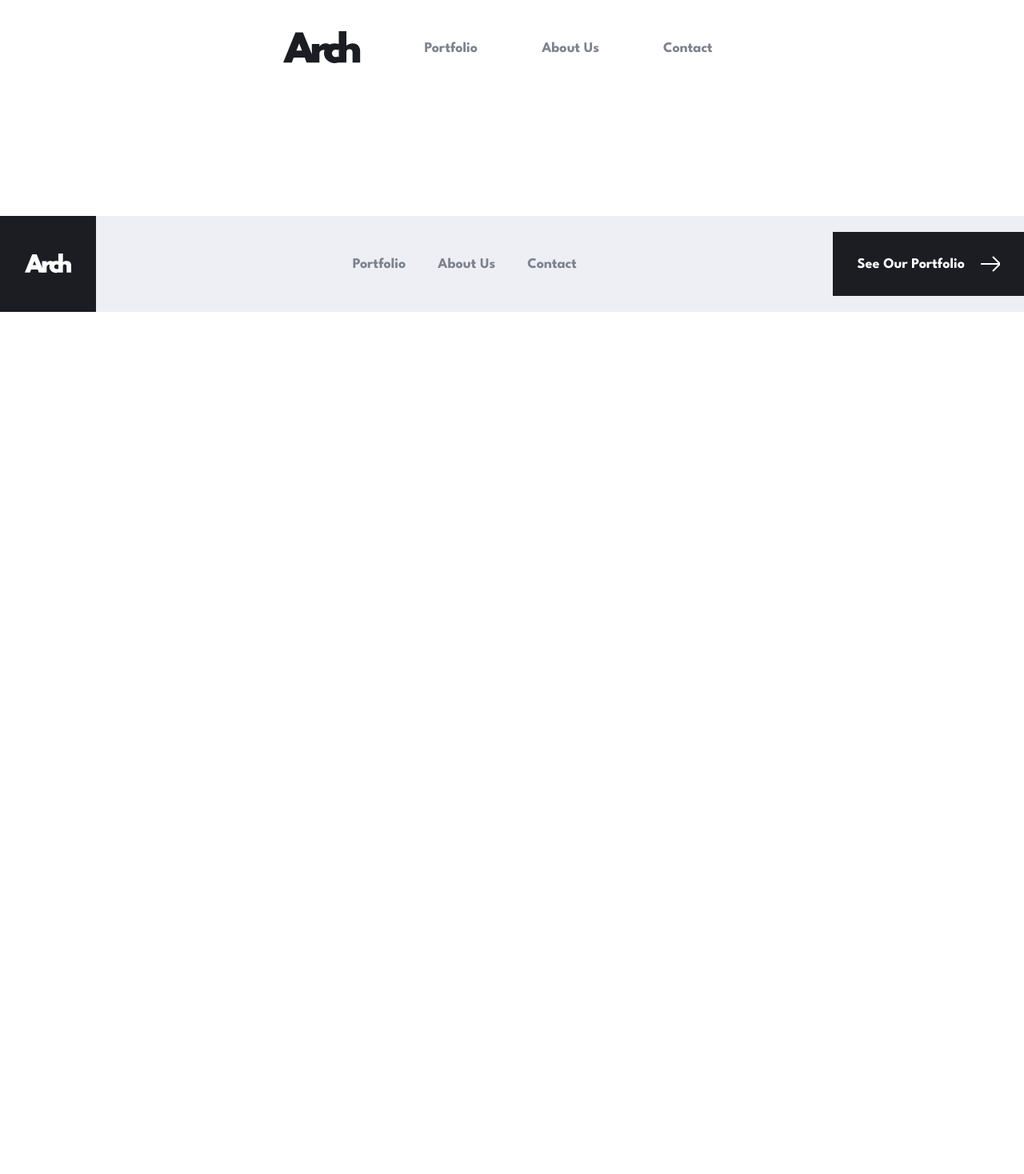
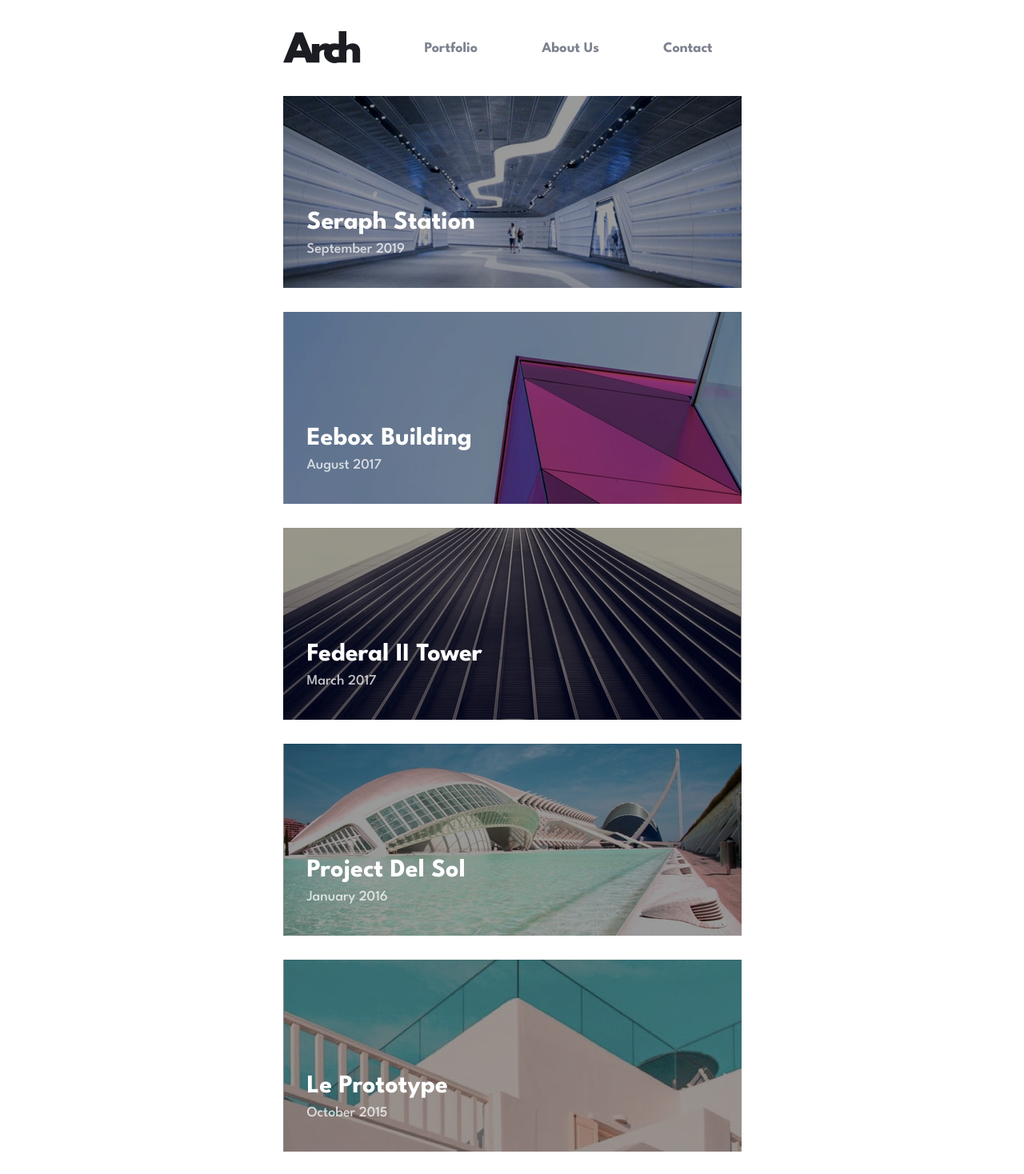
Before and after one commit to GarnerCode/arch, a Nuxt app: page /portfolio in a window 1280 px wide. Shown: the top 1468 px of the page at 80% size. Before the commit the page ends 800 px from the top, so only its background shows below. Built offline with nearby package versions, Linux system fonts and the light colour scheme.

Commit message:
Completed Portfolio page

```diff
--- a/const/portfolioData.ts
+++ b/const/portfolioData.ts
@@ -3,61 +3,121 @@ export const portfolioData = [
         title: 'Seraph Station',
         date: 'September 2019',
         description: 'The Seraph Station project challenged us to design a unique station that would transport people through time. The result is a fresh and futuristic model inspired by space stations.',
+        image: {
+            mobile: 'assets/portfolio/mobile/image-seraph.jpg',
+            tablet: 'assets/portfolio/tablet/image-seraph.jpg',
+            desktop: 'assets/portfolio/desktop/image-seraph.jpg',
+        }
     },
     {
         title: 'Eebox Building',
         date: 'August 2017',
         description: '',
+        image: {
+            mobile: 'assets/portfolio/mobile/image-eebox.jpg',
+            tablet: 'assets/portfolio/tablet/image-eebox.jpg',
+            desktop: 'assets/portfolio/desktop/image-eebox.jpg',
+        }
     },
     {
         title: 'Federal II Tower',
         date: 'March 2017',
         description: 'A sequel theme project for a tower originally built in the 1800s. We achieved this with a striking look of brutal minimalism with modern touches.',
+        image: {
+            mobile: 'assets/portfolio/mobile/image-federal.jpg',
+            tablet: 'assets/portfolio/tablet/image-federal.jpg',
+            desktop: 'assets/portfolio/desktop/image-federal.jpg',
+        }
     },
     {
         title: 'Project Del Sol',
         date: 'January 2016',
         description: '',
+        image: {
+            mobile: 'assets/portfolio/mobile/image-del-sol.jpg',
+            tablet: 'assets/portfolio/tablet/image-del-sol.jpg',
+            desktop: 'assets/portfolio/desktop/image-del-sol.jpg',
+        }
     },
     {
         title: 'Le Prototype',
         date: 'October 2015',
         description: '',
+        image: {
+            mobile: 'assets/portfolio/mobile/image-prototype.jpg',
+            tablet: 'assets/portfolio/tablet/image-prototype.jpg',
+            desktop: 'assets/portfolio/desktop/image-prototype.jpg',
+        }
     },
     {
         title: '228B Tower',
         date: 'April 2015',
         description: '',
+        image: {
+            mobile: 'assets/portfolio/mobile/image-228b.jpg',
+            tablet: 'assets/portfolio/tablet/image-228b.jpg',
+            desktop: 'assets/portfolio/desktop/image-228b.jpg',
+        }
     },
     {
         title: 'Grand Edelweiss Hotel',
         date: 'December 2013',
         description: '',
+        image: {
+            mobile: 'assets/portfolio/mobile/image-edelweiss.jpg',
+            tablet: 'assets/portfolio/tablet/image-edelweiss.jpg',
+            desktop: 'assets/portfolio/desktop/image-edelweiss.jpg',
+        }
     },
     {
         title: 'Netcry Tower',
         date: 'August 2012',
         description: '',
+        image: {
+            mobile: 'assets/portfolio/mobile/image-netcry.jpg',
+            tablet: 'assets/portfolio/tablet/image-netcry.jpg',
+            desktop: 'assets/portfolio/desktop/image-netcry.jpg',
+        }
     },
     {
         title: 'Hypers',
         date: 'January 2012',
         description: '',
+        image: {
+            mobile: 'assets/portfolio/mobile/image-hypers.jpg',
+            tablet: 'assets/portfolio/tablet/image-hypers.jpg',
+            desktop: 'assets/portfolio/desktop/image-hypers.jpg',
+        }
     },
     {
         title: 'SXIV Tower',
         date: 'March 2011',
         description: '',
+        image: {
+            mobile: 'assets/portfolio/mobile/image-sxiv.jpg',
+            tablet: 'assets/portfolio/tablet/image-sxiv.jpg',
+            desktop: 'assets/portfolio/desktop/image-sxiv.jpg',
+        }
     },
     {
         title: 'Trinity Bank Tower',
         date: 'September 2010',
         description: 'Trinity Bank challenged us to make a concept for a 84 story building located in the middle of a city with a high earthquake frequency. For this project we used curves to blend design and stability to meet our objectives.',
+        image: {
+            mobile: 'assets/portfolio/mobile/image-trinity.jpg',
+            tablet: 'assets/portfolio/tablet/image-trinity.jpg',
+            desktop: 'assets/portfolio/desktop/image-trinity.jpg',
+        }
     },
     {
         title: 'Project Paramour',
         date: 'Febuary 2008',
         description: 'Project made for an art museum near Southwest London. Project Paramour is a statement of bold, modern architecture.',
+        image: {
+            mobile: 'assets/portfolio/mobile/image-paramour.jpg',
+            tablet: 'assets/portfolio/tablet/image-paramour.jpg',
+            desktop: 'assets/portfolio/desktop/image-paramour.jpg',
+        }
     },
 ]
 
--- /dev/null
+++ b/pages/portfolio.vue
@@ -0,0 +1,110 @@
+<template>
+    <div class="portfolio-page">
+        <div class="projects-container">
+            <div class="project" v-for="(project, index) of portfolioData" :key="index">
+                <img class="project-img img-mobile" :src="project.image.mobile" alt="">
+                <img class="project-img img-tablet" :src="project.image.tablet" alt="">
+                <img class="project-img img-desktop" :src="project.image.desktop" alt="">
+                <div class="project-text">
+                    <div class="project-title">
+                        {{ project.title }}
+                    </div>
+                    <div class="project-date">
+                        {{ project.date }}
+                    </div>
+                </div>
+            </div>
+        </div>
+    </div>
+</template>
+
+<style lang="scss">
+    @media screen and (min-width: 0px) {
+        .portfolio-page {
+            padding: 0 var(--mobile-x-padding);
+            .projects-container {
+                display: flex;
+                flex-direction: column;
+                gap: 3rem;
+                .project {
+                    position: relative;
+                }
+                .project-img {
+                    width: 100%;
+                    filter: var(--image-filter);
+                }
+                .img-tablet {
+                    display: none;
+                }
+                .img-desktop {
+                    display: none;
+                }
+                .project-text {
+                    position: absolute;
+                    bottom: 4rem;
+                    left: 3rem;
+                    display: flex;
+                    flex-direction: column;
+                    gap: 1rem;
+                }
+                .project-title {
+                    font-size: 32px;
+                    color: white;
+                    font-weight: bold;
+                }
+                .project-date {
+                    font-size: 18px;
+                    color: white;
+                    opacity: 0.75;
+                    font-weight: medium;
+                }
+            }
+        }
+    }
+    @media screen and (min-width: 768px) {
+        .portfolio-page {
+            padding: 0 var(--tablet-x-padding);
+            .projects-container {
+                .project-img {
+                    width: 100%;
+                }
+                .img-mobile {
+                    display: none;
+                }
+                .img-tablet {
+                    display: block;
+                }
+            }
+        }
+    }
+    @media screen and (min-width: 1440px) {
+        .portfolio-page {
+            padding: 0 var(--desktop-x-padding);
+            .projects-container {
+                display: grid;
+                grid-template-columns: 1fr 1fr 1fr;
+                gap: 3rem;
+                .img-tablet {
+                    display: none;
+                }
+                .img-desktop {
+                    display: block;
+                }
+            }
+        }
+    }
+</style>
+
+<script lang="ts">
+    import { defineComponent } from 'vue';
+    import { portfolioData } from '~/const/portfolioData';
+
+    export default defineComponent({
+        name: 'Portfolio',
+        data: () => {
+            return {
+                portfolioData,
+            }
+        }
+    })
+</script>
```
